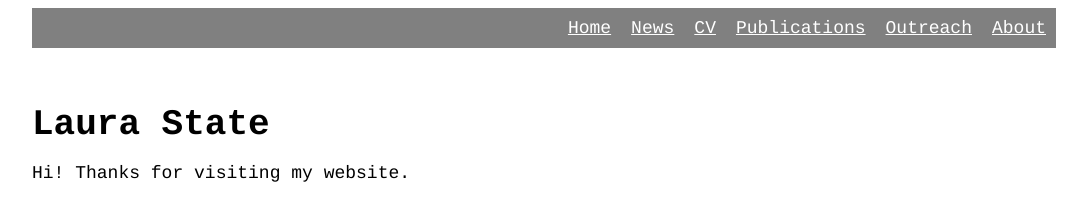
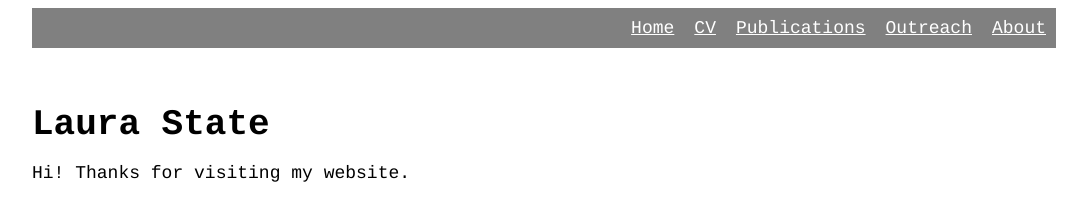
Before and after one commit to lstate/lstate.github.io, a Jekyll site: the page built from _pages/index.markdown, in a window 1280 px wide. Shown: the top 201 px of the page, without its empty margins (96-1183 px from the left). Built offline with Jekyll 4.4.1, drawn with Linux system fonts in a browser that asks for light colours.

Commit message:
Update default.html
delete news

```diff
--- a/_layouts/default.html
+++ b/_layouts/default.html
@@ -13,7 +13,6 @@
             <li><a href="/outreach" {% if page.title == "Outreach" %}class="active-page"{% endif %}>Outreach</a></li>
             <li><a href="/publications" {% if page.title == "Publications" %}class="active-page"{% endif %}>Publications</a></li>
             <li><a href="/cv" {% if page.title == "CV" %}class="active-page"{% endif %}>CV</a></li>
-            <li><a href="/news" {% if page.title == "News" %}class="active-page"{% endif %}>News</a></li>
             <li><a href="/" {% if page.title == "Home" %}class="active-page"{% endif %}>Home</a></li>
         </ul>
     </nav>
```
